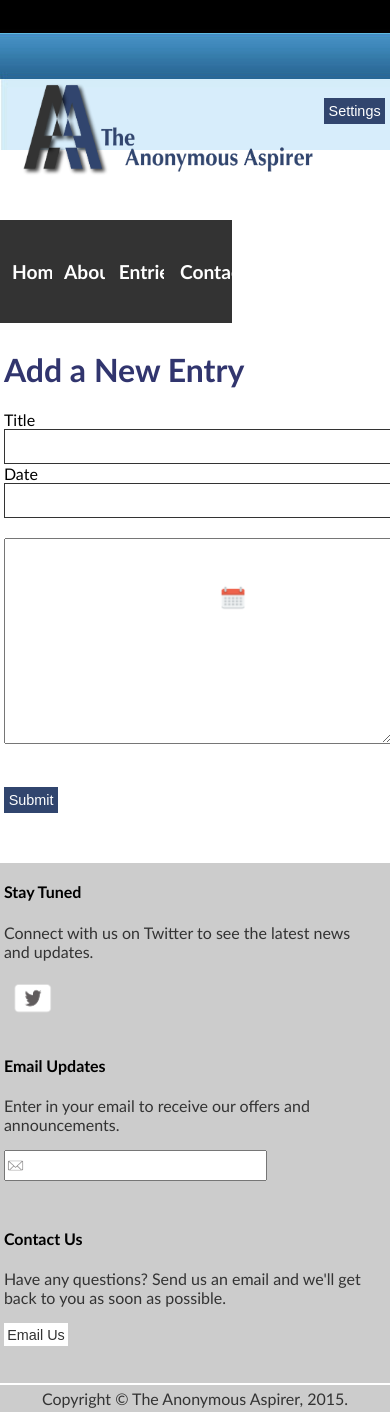
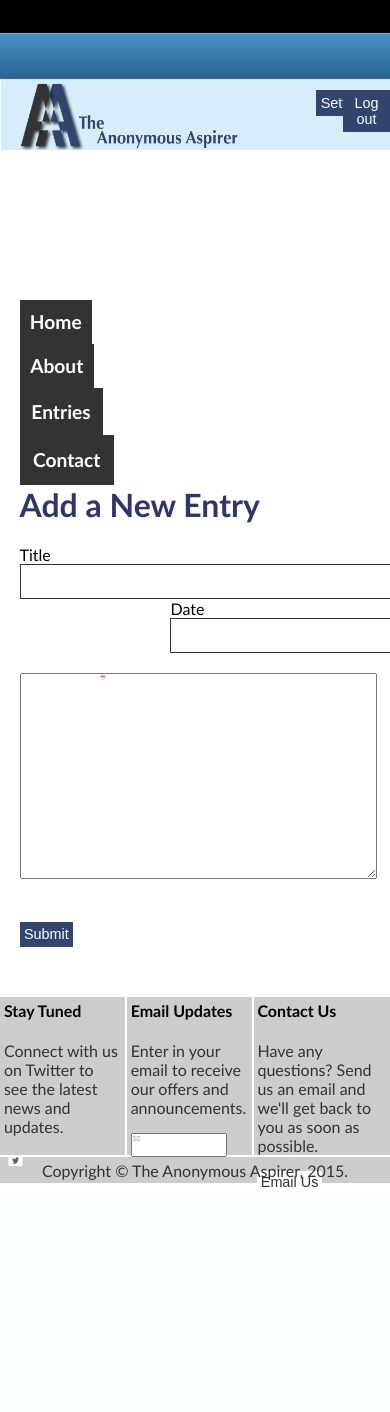
Before and after one commit to allisondsharpe/wfp, a PHP site: page /add_entry.php in a window 390 px wide; the page is wider, and only the part inside the window is pictured. After the commit the page ends 1187 px from the top of that part, so only its background shows below. Run offline with PHP 8.4, Linux system fonts and the light colour scheme; the visitor is signed in with stand-in values (Sample User, id 1); some libraries are stand-ins or nearby versions.

Commit message:
modified files

```diff
--- a/about.php
+++ b/about.php
@@ -30,6 +30,7 @@ if(!$_SESSION['email']) {
   <header>
     <img src="assets/images/logo.png" alt="AA logo" id="logo"/>
     <a href="settings.php"><button id="settings" class="header-btn" type="button">Settings</button></a>
+    <a href="logout.php"><button id="logout" class="header-btn" type="button">Log out</button></a>
   </header>
 
   <nav>
--- a/add_entry.php
+++ b/add_entry.php
@@ -28,6 +28,7 @@ if(!$_SESSION['email']) {
   <header>
     <img src="assets/images/logo.png" alt="AA logo" id="logo"/>
     <a href="settings.php"><button id="settings" class="header-btn" type="button">Settings</button></a>
+    <a href="logout.php"><button id="logout" class="header-btn" type="button">Log out</button></a>
   </header>
 
   <nav>
--- a/confirmation.php
+++ b/confirmation.php
@@ -28,6 +28,7 @@ if(!$_SESSION['email']) {
   <header>
     <img src="assets/images/logo.png" alt="AA logo" id="logo"/>
     <a href="settings.php"><button id="settings" class="header-btn" type="button">Settings</button></a>
+    <a href="logout.php"><button id="logout" class="header-btn" type="button">Log out</button></a>
   </header>
 
   <nav>
--- a/contact.php
+++ b/contact.php
@@ -28,6 +28,7 @@ if(!$_SESSION['email']) {
   <header>
     <img src="assets/images/logo.png" alt="AA logo" id="logo"/>
     <a href="settings.php"><button id="settings" class="header-btn" type="button">Settings</button></a>
+    <a href="logout.php"><button id="logout" class="header-btn" type="button">Log out</button></a>
   </header>
 
   <nav>
--- a/css/footer.css
+++ b/css/footer.css
@@ -38,7 +38,7 @@ section:nth-child(2) img {
   position: absolute;
 }
 
-.footer-border {
+.border-right {
   border-right: 2px solid #fff;
 }
 
@@ -63,46 +63,3 @@ section:nth-child(2) img {
   border-top: 2px solid #ffffff;
   padding: 1%;
 }
-
-/* Responsive Mobile */
-
-@media screen and (max-width: 481px) {
-    section{
-      padding-right: 30%;
-      padding-top: 5%;
-    }
-
-    .footer-border {
-      border-bottom: 2px solid #fff;
-      border-right: none;
-      padding-right: 65%;
-    }
-
-    section p {
-      width: 310%;
-    }
-
-    section:nth-child(1) img{
-      width: 50%;
-    }
-
-    section:nth-child(2) input {
-      width: 60%;
-      padding-top: 1.5%;
-      padding-bottom: 1.5%;
-      padding-right: 1.5%;
-      padding-left: 5%;
-    }
-
-    section:nth-child(2) img {
-      width: 6%;
-      margin-top: 5px;
-    }
-
-   }
-
-/* Responsive Tablet */
-
-@media screen and (min-width: 482px) and (max-width: 1024px) {
-
-  }
--- a/css/header.css
+++ b/css/header.css
@@ -10,7 +10,7 @@ header {
 }
 
 #settings {
-  margin-left: 27.4%;
+  margin-left: 18%;
 }
 
 header button {
@@ -39,25 +39,19 @@ header button {
 
 /* Responsive Mobile */
 
-@media screen and (max-width: 481px) {
+@media screen and (max-width: 480px) {
       #logo {
-        width: 80%
-      }
-
-      #settings {
-        margin-left: 0;
-        margin-top: 98px;
-      }
-
-      #content {
-        margin-top: 0;
+        width: 60%;
+        margin-bottom: 20px;
       }
     }
 
 /* Responsive Tablet */
 
-@media screen and (min-width: 482px) and (max-width: 1024px) {
-      #settings {
-        margin-left: 31.5%;
+@media screen and (max-width: 1024px) {
+      body {
+        width: 100%;
+        margin: 0;
+        padding: 0;
       }
     }
--- a/css/main.css
+++ b/css/main.css
@@ -212,100 +212,28 @@ td {
 
 /* Settings */
 
-.settings:nth-child(3), .settings:nth-child(4) {
+.settings:nth-child(3) {
+  margin-top: 30px;
   border-top: 1px solid #cccccc;
-  margin-top: 30px;
 
 }
 
 /* Responsive Mobile */
 
-@media screen and (max-width: 481px) {
+@media screen and (max-width: 480px) {
       body {
         width: 100%;
         margin: 0;
         padding: 0;
       }
-
-      #main_content{
-        margin-top: 70px;
-      }
-
-      #content {
-        margin-left: 1%;
-        margin-right: 1%;
-      }
-
-      .form_input {
-        width: 55%;
-        padding: 1.8%;
-      }
-
-      .personas {
-        width: 50%;
-      }
-
-      #contact_form {
-        clear: left;
-        margin-left: 0;
-      }
-
-      #form_heading1 input {
-        width: 297%;
-      }
-
-      #form_heading2 input {
-        width: 275%;
-      }
-
-      #form_heading2, #form_heading input {
-        margin-left: 0;
-        clear: left;
-      }
-
-      #entry_form img {
-        width: 10%;
-        margin-top: 62px;
-        margin-left: 54%;
-      }
     }
 
 /* Responsive Tablet */
 
-@media screen and (min-width: 482px) and (max-width: 1024px) {
+@media screen and (max-width: 1024px) {
       body {
         width: 100%;
         margin: 0;
         padding: 0;
       }
-
-      #form_heading1 input {
-        width: 350%;
-      }
-
-      #form_heading2 input {
-        width: 263%;
-      }
-
-      #form_heading2, #form_heading input {
-        margin-left: 40%;
-      }
-
-      #entry_form img {
-        width: 3%;
-        margin-left: 24%;
-      }
-
-      #contact_form {
-        clear: left;
-        margin-left: 0;
-      }
-
-      #contact_form input {
-        width: 50%;
-      }
-
-      #contact_form textarea {
-        width: 60%;
-      }
     }
--- a/css/nav.css
+++ b/css/nav.css
@@ -61,49 +61,29 @@ ul {
 
  /* Responsive Mobile */
 
- @media screen and (max-width: 481px) {
-      nav {
-        margin-top: 70px;
-        margin-bottom: 200px;
-        margin-left: 0;
+ @media screen and (max-width: 480px) {
+      li {
+        float: left;
+        clear: left;
       }
 
       ul li a {
-        padding-right: 28%;
-        padding-left: 23%;
-        padding-top: 40px;
-        padding-bottom: 40px;
+        width: 100%;
+        padding: 20%;
 
       }
 
       li ul a {
-        padding-right: 110%;
-        padding-left: 5%;
-        padding-top: 40px;
-        padding-bottom: 40px;
+        padding: 0;
       }
     }
 
  /* Responsive Tablet */
 
- @media screen and (min-width: 482px) and (max-width: 1024px) {
-   nav {
-     margin-top: 100px;
-     margin-bottom: 230px;
-   }
-
-   ul li a {
-     padding-right: 37.2%;
-     padding-left: 37.3%;
-     padding-top: 40px;
-     padding-bottom: 40px;
-
-   }
-
-   li ul a {
-     padding-right: 110%;
-     padding-left: 5%;
-     padding-top: 40px;
-     padding-bottom: 40px;
-   }
- }
+ @media screen and (max-width: 1024px) {
+       body {
+         width: 100%;
+         margin: 0;
+         padding: 0;
+       }
+     }
--- a/deactivate.php
+++ b/deactivate.php
@@ -44,6 +44,7 @@ if(!$_SESSION['email']) {
   <header>
     <img src="assets/images/logo.png" alt="AA logo" id="logo"/>
     <a href="settings.php"><button id="settings" class="header-btn" type="button">Settings</button></a>
+    <a href="logout.php"><button id="logout" class="header-btn" type="button">Log out</button></a>
   </header>
 
   <nav>
--- a/delete_entry.php
+++ b/delete_entry.php
@@ -45,6 +45,7 @@ $row = mysqli_fetch_array($result);
   <header>
     <img src="assets/images/logo.png" alt="AA logo" id="logo"/>
     <a href="settings.php"><button id="settings" class="header-btn" type="button">Settings</button></a>
+    <a href="logout.php"><button id="logout" class="header-btn" type="button">Log out</button></a>
   </header>
 
   <nav>
--- a/entries.php
+++ b/entries.php
@@ -29,6 +29,7 @@ if(!$_SESSION['email']) {
 <header>
   <img src="assets/images/logo.png" alt="AA logo" id="logo"/>
   <a href="settings.php"><button id="settings" class="header-btn" type="button">Settings</button></a>
+  <a href="logout.php"><button id="logout" class="header-btn" type="button">Log out</button></a>
 </header>
 
 <nav>
--- a/home.php
+++ b/home.php
@@ -28,6 +28,7 @@ if(!$_SESSION['email']) {
   <header>
     <img src="assets/images/logo.png" alt="AA logo" id="logo"/>
     <a href="settings.php"><button id="settings" class="header-btn" type="button">Settings</button></a>
+    <a href="logout.php"><button id="logout" class="header-btn" type="button">Log out</button></a>
   </header>
 
   <nav>
--- a/premium.php
+++ b/premium.php
@@ -28,6 +28,7 @@ if(!$_SESSION['email']) {
   <header>
     <img src="assets/images/logo.png" alt="AA logo" id="logo"/>
     <a href="settings.php"><button id="settings" class="header-btn" type="button">Settings</button></a>
+    <a href="logout.php"><button id="logout" class="header-btn" type="button">Log out</button></a>
   </header>
 
   <nav>
--- a/testimonials.php
+++ b/testimonials.php
@@ -28,6 +28,7 @@ if(!$_SESSION['email']) {
   <header>
     <img src="assets/images/logo.png" alt="AA logo" id="logo"/>
     <a href="settings.php"><button id="settings" class="header-btn" type="button">Settings</button></a>
+    <a href="logout.php"><button id="logout" class="header-btn" type="button">Log out</button></a>
   </header>
 
   <nav>
--- a/update_entry.php
+++ b/update_entry.php
@@ -44,6 +44,7 @@ $row = mysqli_fetch_array($result);
   <header>
     <img src="assets/images/logo.png" alt="AA logo" id="logo"/>
     <a href="settings.php"><button id="settings" class="header-btn" type="button">Settings</button></a>
+    <a href="logout.php"><button id="logout" class="header-btn" type="button">Log out</button></a>
   </header>
 
   <nav>
@@ -69,6 +70,7 @@ $row = mysqli_fetch_array($result);
   <div id="content">
     <h1> Update Entry: <?php echo $row['title']; ?> </h1>
     <form method="POST" id="entry_form" action="update_page.php">
+      id <input type="text" name="id" value="<?php echo $row['id']; ?>" readonly="readonly" /><br/>
       <div id="form_heading1">
         Title <input type="text" name="title" class="form_input" value="<?php echo $row['title']; ?>" /><br/>
       </div>
--- a/view_entry.php
+++ b/view_entry.php
@@ -45,6 +45,7 @@ if(!$_SESSION['email']) {
   <header>
     <img src="assets/images/logo.png" alt="AA logo" id="logo"/>
     <a href="settings.php"><button id="settings" class="header-btn" type="button">Settings</button></a>
+    <a href="logout.php"><button id="logout" class="header-btn" type="button">Log out</button></a>
   </header>
 
   <nav>
--- a/view_page.php
+++ b/view_page.php
@@ -47,6 +47,7 @@ if(!$_SESSION['email']) {
   <header>
     <img src="assets/images/logo.png" alt="AA logo" id="logo"/>
     <a href="settings.php"><button id="settings" class="header-btn" type="button">Settings</button></a>
+    <a href="logout.php"><button id="logout" class="header-btn" type="button">Log out</button></a>
   </header>
 
   <nav>
```
Also changed, not shown: settings.php (+1 -6 lines).
